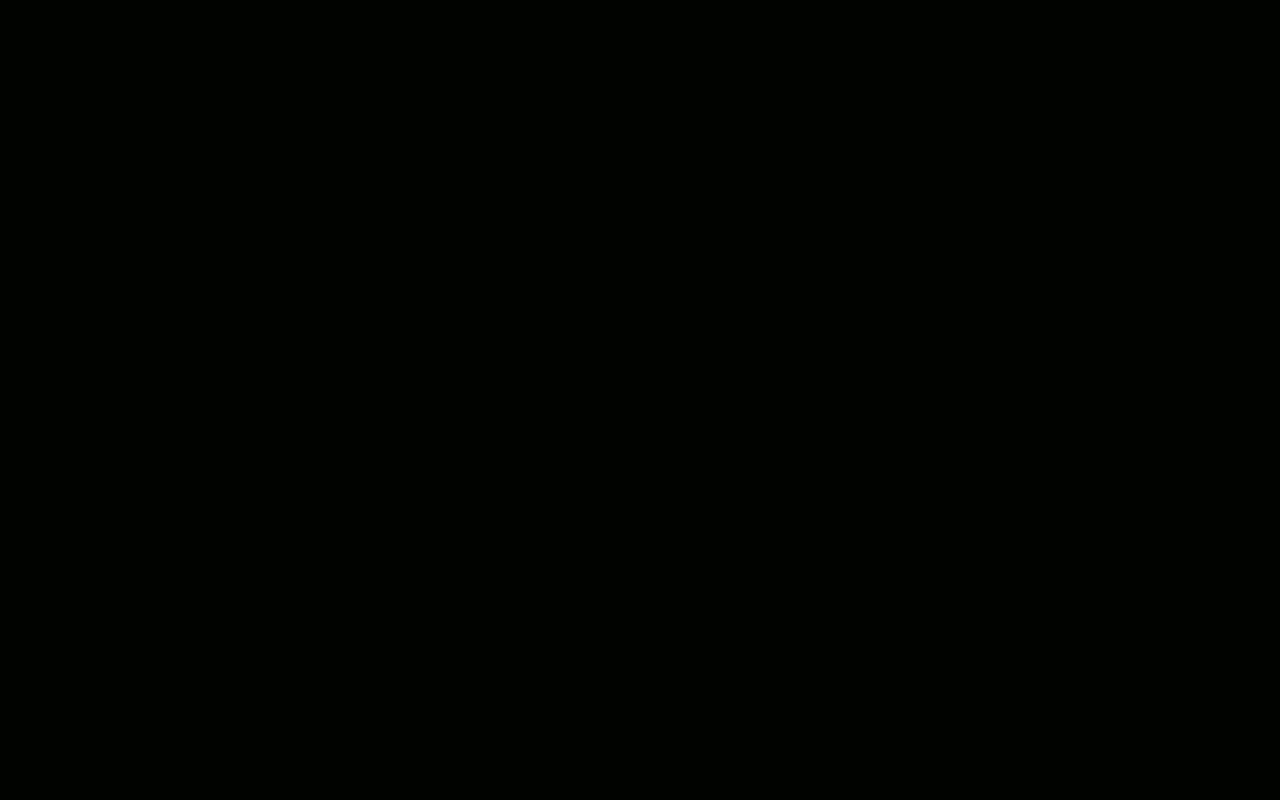
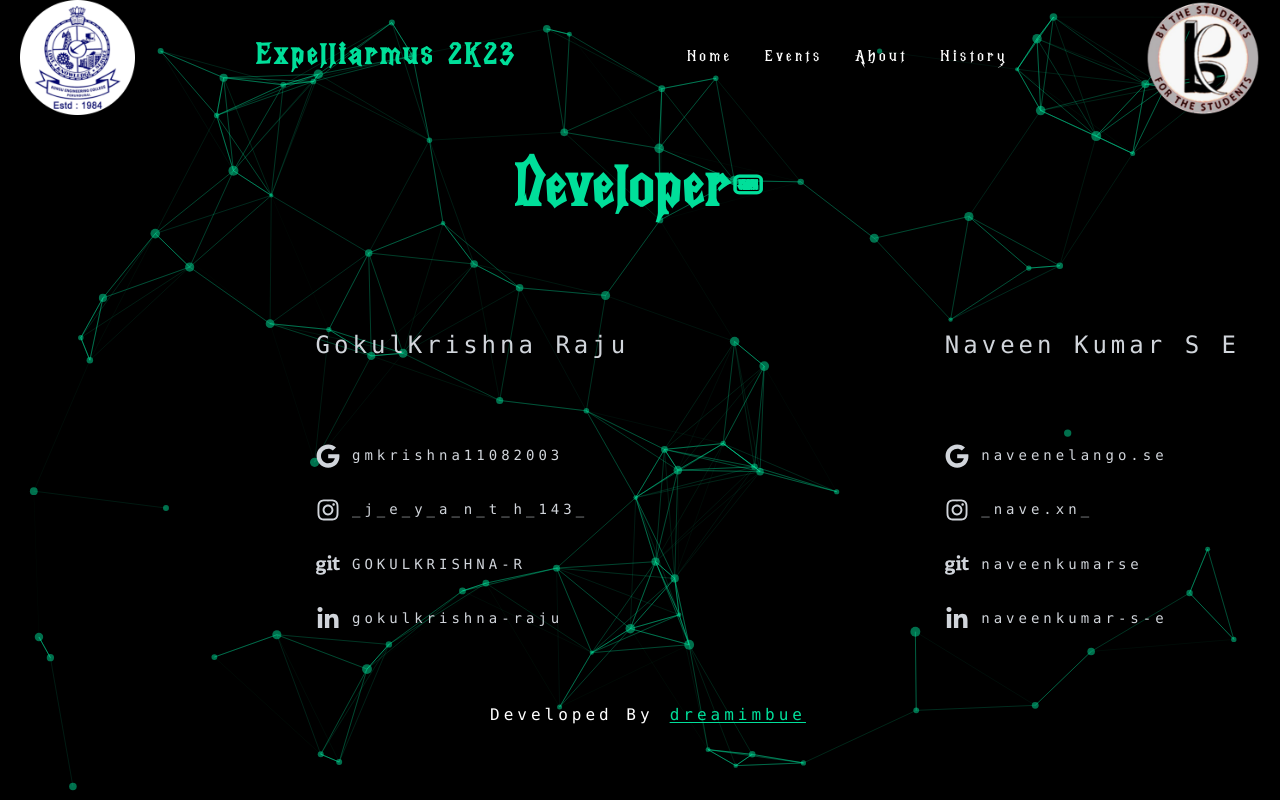
Before and after one commit to naveenkumarse/slytherin, a React (Create React App) app: page /#/dev in a window 1280 px wide. Before the commit this address had no page. Built offline with nearby package versions, Linux system fonts and the light colour scheme.

Commit message:
Dev added & Corrections

```diff
--- a/src/App.js
+++ b/src/App.js
@@ -17,6 +17,7 @@ import Eventdetails5 from './components/events/event_robo_race';
 import Eventdetails6 from './components/events/event_workshop';
 import OfficeBearerList from './components/about/OfficeBearerList';
 import Marquee from './components/marquee';
+import Developer from './components/developer';
 import {
   Routes,
   Route,
@@ -46,7 +47,7 @@ function App() {
               <Header />
               <NavBar />
               <Hero />
-              <OfficeBearerList/>
+              <OfficeBearerList />
               <Footer />
               <Marquee />
             </div>
@@ -130,6 +131,13 @@ function App() {
               <Marquee />
             </>
           } />
+          <Route path="/dev" element={
+            <div className='h-screen'>
+              <Header />
+              <NavBar />
+              <Developer />
+            </div>
+          } />
         </Routes>
       </HashRouter>
     </div>
--- a/src/components/about/profileCard.js
+++ b/src/components/about/profileCard.js
@@ -3,7 +3,7 @@ import React from 'react';
 const ProfileCard = (props) => {
     const {id,name,year,designation,img,alt} = props;
     return (
-    <div className="flex flex-col justify-center" key={id}>
+    <div className="" key={id}>
     <div
         className="relative font-mono tracking-tight flex flex-col md:flex-row md:space-x-4 space-y-2 md:space-y-0 rounded-sm shadow-lg p-2 max-w-xs md:max-w-2xl mx-auto border border-white bg-white">
         <div className="w-full md:w-1/3 bg-white grid place-items-center">
--- /dev/null
+++ b/src/components/developer.js
@@ -0,0 +1,83 @@
+import React from 'react';
+import {
+    FaInstagram,
+    FaGoogle,
+    FaGit,
+    FaLinkedinIn,
+} from 'react-icons/fa';
+import { Link } from 'react-router-dom';
+import ReactTyped from 'react-typed';
+
+const Developer = () => {
+    return (
+    <div className='relative h-3/5 '>
+        <h1 className='heading font-bold text-6xl text-[#00df9a] mt-12'>Dev
+    <ReactTyped
+        strings={['elopers']}
+        typeSpeed={120}
+        backSpeed={120}
+        loop
+    /></h1>
+        <div className='max-w-[1240px] py-16 w-full h-full flex justify-evenly flex-wrap text-gray-300 '>
+
+            <div className='font-mono mt-10 flex flex-col justify-between mx-auto'>
+
+                    <h1 className='mb-5 text-[24px]'>GokulKrishna Raju</h1><br/>
+                    <ul>
+                    <a  href='mailto:gmkrishna11082003@gmail.com' rel="noopener noreferrer " target={"_blank"} >
+                        <li className='py-2 text-sm '> <FaGoogle size={24} className="inline-block" />  gmkrishna11082003</li>
+                        </a>
+                    </ul>
+                    <ul>
+                    <a  href='https://www.instagram.com/_j_e_y_a_n_t_h_143_/' rel="noopener noreferrer " target={"_blank"} >
+                        <li className='py-2 text-sm'> <FaInstagram size={24}  className="inline-block" />  _j_e_y_a_n_t_h_143_</li>
+                        </a>
+                    </ul>
+                    <ul>
+                    <a  href='https://github.com/GOKULKRISHNA-R' rel="noopener noreferrer " target={"_blank"} >
+                        <li className='py-2 text-sm'> <FaGit size={24}  className="inline-block" /> GOKULKRISHNA-R</li>
+                        </a>
+                    </ul>
+                    <ul>
+                    <a  href='https://www.linkedin.com/in/gokulkrishna-raju/' rel="noopener noreferrer " target={"_blank"} >
+                        <li className='py-2 text-sm'> <FaLinkedinIn size={24}  className="inline-block" /> gokulkrishna-raju</li>
+                        </a>
+                    </ul>
+
+            </div>
+            <div className='font-mono mt-10 flex flex-col justify-between'>
+
+                    <h1 className='mb-5 text-[24px]'>Naveen Kumar S E</h1><br/>
+                    <ul>
+                    <a  href='mailto:naveenelango.se@gmail.com' rel="noopener noreferrer " target={"_blank"} >
+                        <li className='py-2 text-sm '> <FaGoogle size={24} className="inline-block" />  naveenelango.se</li>
+                        </a>
+                    </ul>
+                    <ul>
+                    <a  href='https://www.instagram.com/_nave.xn_' rel="noopener noreferrer " target={"_blank"} >
+                        <li className='py-2 text-sm'> <FaInstagram size={24}  className="inline-block" />  _nave.xn_</li>
+                        </a>
+                    </ul>
+                    <ul>
+                    <a  href='https://github.com/naveenkumarse' rel="noopener noreferrer " target={"_blank"} >
+                        <li className='py-2 text-sm'> <FaGit size={24}  className="inline-block" /> naveenkumarse</li>
+                        </a>
+                    </ul>
+                    <ul>
+                    <a  href='https://www.linkedin.com/in/naveenkumar-s-e-69b85a213/' rel="noopener noreferrer " target={"_blank"} >
+                        <li className='py-2 text-sm'> <FaLinkedinIn size={24}  className="inline-block" /> naveenkumar-s-e</li>
+                        </a>
+                    </ul>
+
+            </div>
+        </div>
+
+            <div className='flex justify-center allign-center font-mono text-white'>
+            <p className='px-4'>Developed By</p> <Link to='/dev' className='underline underline-offset-2 text-[#00df9a]'> <p  >dreamimbue</p></Link>
+            </div>
+
+    </div>
+    );
+};
+
+export default Developer;
--- a/src/components/footer.js
+++ b/src/components/footer.js
@@ -7,6 +7,7 @@ import appatakars from "./../assets/appatakars.png";
 import beingkecinan from "./../assets/bkecian.png";
 import MapofMTS from './googlemap/googlemap';
 import '../styles/footer.css';
+import { Link } from 'react-router-dom';
 
 
 const Footer = () => {
@@ -25,8 +26,8 @@ const Footer = () => {
                 <div className='font-mono mt-12'>
                     <div>
                         <ul>
-                            <a href='roboticsclub@kongu.ac.in' rel="noopener noreferrer " target={"_blank"} >
-                                <li className='py-2 text-sm '> <FaGoogle size={30} className="inline-block" />  roboticsclub@kongu.ac.in</li>
+                            <a href='mailto:competitions.rbc.kec@gmailcom' rel="noopener noreferrer " target={"_blank"} >
+                                <li className='py-2 text-sm '> <FaGoogle size={30} className="inline-block" />  competitions.rbc.kec</li>
                             </a>
                         </ul>
                         <br />
@@ -55,7 +56,7 @@ const Footer = () => {
             <div className='max-w-[1240px] mx-auto py-16 px-4 grid lg:grid-cols-3 gap-8 text-gray-300 relative mb-8'>
                 <hr />
                 <div className='flex justify-center allign-center '>
-                    <p className='px-4'>Copyrights</p> <p className='font-mono'>@</p><p>dreamimbue</p>
+                    <p className='px-4'>Developed By</p> <Link to='/dev' className='underline underline-offset-2 text-[#00df9a]'> <p  >dreamimbue</p></Link>
                 </div>
                 <hr />
             </div>
```
Lines whose indentation alone changed are shown as unchanged.
